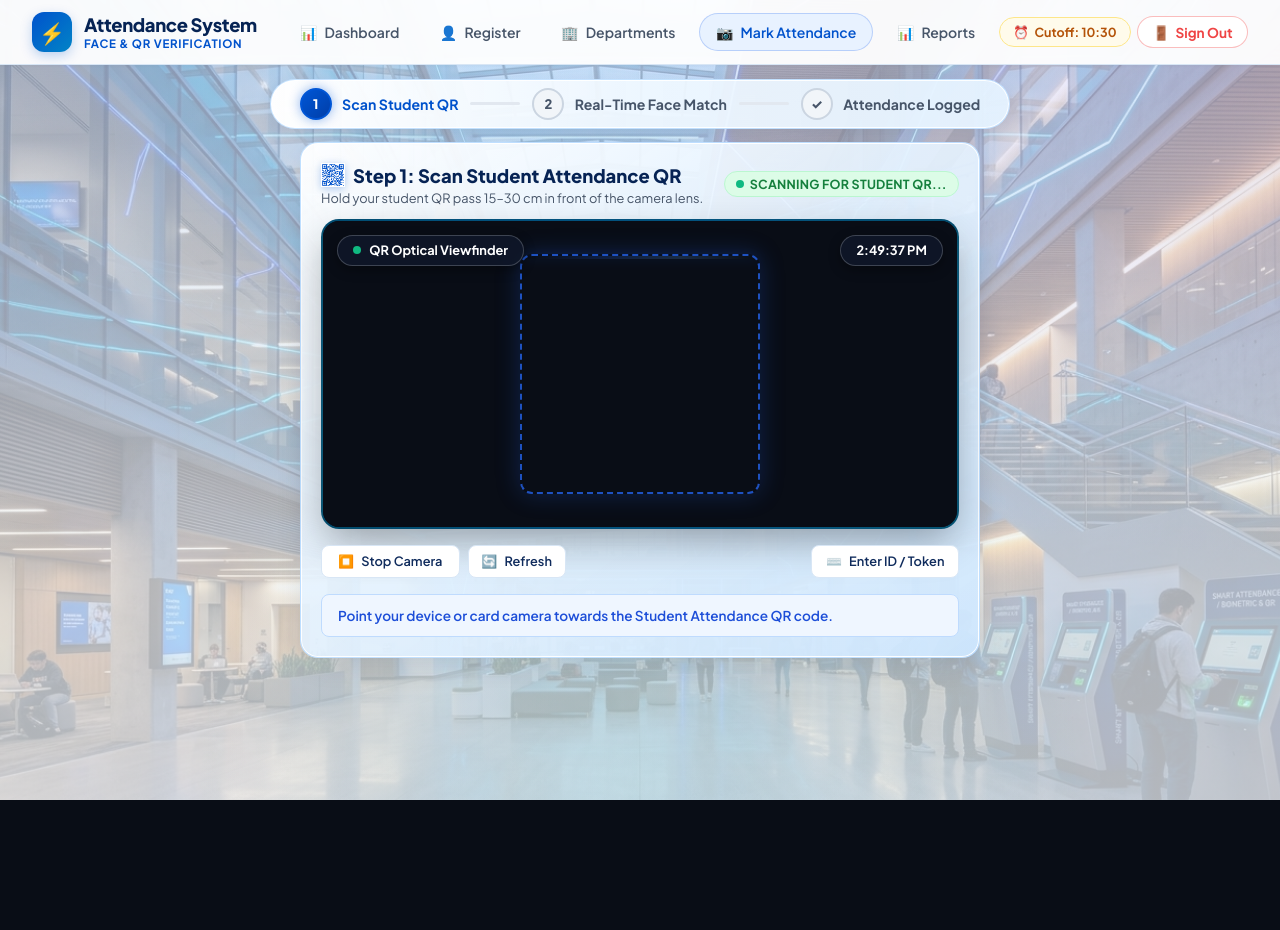
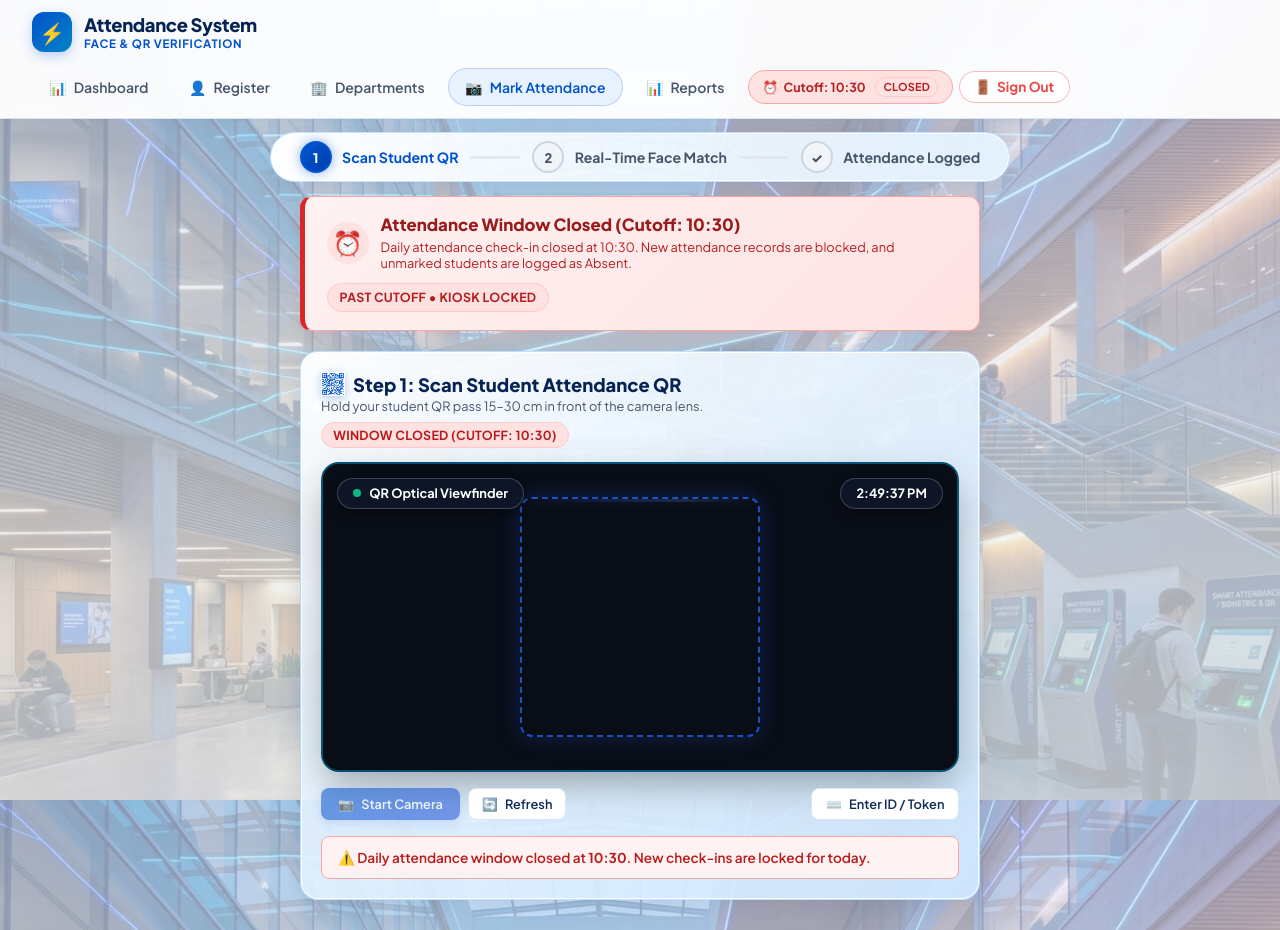
Before and after one commit to Sakthi1674/project, a Flask app: page /attendance in a window 1280 px wide. Before the commit the page ends 800 px from the top, so only its background shows below. Run offline with Flask 3, Linux system fonts and the light colour scheme; the visitor is signed in with stand-in values (Sample User, id 1); data that the repository does not hold is empty.

Commit message:
version 4

```diff
--- a/app.py
+++ b/app.py
@@ -45,6 +45,13 @@
     return decorated_function
 
 # Context processor to inject common metrics/variables into templates
+@app.before_request
+def auto_check_cutoff_absentees():
+    """Automatically marks unmarked students as ABSENT when past daily cutoff time."""
+    if request.path.startswith("/static"):
+        return
+    AttendanceService.auto_mark_absentees_if_past_cutoff()
+
 @app.context_processor
 def inject_globals():
     try:
@@ -529,11 +536,29 @@
     except Exception:
         recent_logs = []
     model_exists = os.path.exists(Config.TRAINER_FILE)
-    return render_template("attendance.html", recent_logs=recent_logs, model_exists=model_exists)
+    cutoff_val = Config.get_cutoff_time()
+    is_past = AttendanceService.is_past_cutoff(cutoff_val)
+    return render_template(
+        "attendance.html",
+        recent_logs=recent_logs,
+        model_exists=model_exists,
+        cutoff_time=cutoff_val,
+        is_past_cutoff=is_past
+    )
 
 @app.route("/validate-student-qr", methods=["POST"])
 def validate_student_qr():
     """Validates scanned student QR code and returns student profile."""
+    cutoff_str = Config.get_cutoff_time()
+    if AttendanceService.is_past_cutoff(cutoff_str):
+        AttendanceService.auto_mark_absentees_if_past_cutoff()
+        return jsonify({
+            "success": False,
+            "is_past_cutoff": True,
+            "cutoff_time": cutoff_str,
+            "message": f"Attendance window closed at {cutoff_str}. Attendance cannot be marked after the cutoff time."
+        }), 403
+
     data = request.get_json(silent=True) or {}
     qr_data = data.get("qr_data") or data.get("qr_token") or data.get("token")
     if not qr_data:
@@ -550,6 +575,16 @@
     Checks that the face in front of the camera matches the scanned student,
     checks for duplicate attendance today, and records attendance.
     """
+    cutoff_str = Config.get_cutoff_time()
+    if AttendanceService.is_past_cutoff(cutoff_str):
+        AttendanceService.auto_mark_absentees_if_past_cutoff()
+        return jsonify({
+            "success": False,
+            "is_past_cutoff": True,
+            "cutoff_time": cutoff_str,
+            "message": f"Attendance window closed at {cutoff_str}. Attendance cannot be marked after the cutoff time."
+        }), 403
+
     data = request.get_json(silent=True) or {}
     student_id = data.get("student_id") or data.get("person_id")
     image_base64 = data.get("image")
@@ -597,6 +632,16 @@
 
 @app.route("/mark-attendance", methods=["POST"])
 def mark_attendance():
+    cutoff_str = Config.get_cutoff_time()
+    if AttendanceService.is_past_cutoff(cutoff_str):
+        AttendanceService.auto_mark_absentees_if_past_cutoff()
+        return jsonify({
+            "success": False,
+            "is_past_cutoff": True,
+            "cutoff_time": cutoff_str,
+            "message": f"Attendance window closed at {cutoff_str}. Attendance cannot be marked after the cutoff time."
+        }), 403
+
     data = request.get_json(silent=True) or {}
     qr_token = data.get("qr_token")
     image_base64 = data.get("image")
@@ -657,7 +702,8 @@
     # 3. Flat attendance logs for table
     records = AttendanceService.get_report(date_filter=date_filter, search=search_query)
 
-    is_past_cutoff = AttendanceService.is_past_cutoff(Config.ATTENDANCE_CUTOFF_TIME)
+    cutoff_val = Config.get_cutoff_time()
+    is_past_cutoff = AttendanceService.is_past_cutoff(cutoff_val)
 
     return render_template(
         "report.html",
@@ -669,7 +715,7 @@
         overall_present=overall_present,
         overall_absent=overall_absent,
         overall_rate=overall_rate,
-        cutoff_time=Config.ATTENDANCE_CUTOFF_TIME,
+        cutoff_time=cutoff_val,
         is_past_cutoff=is_past_cutoff,
         is_today=(date_filter == date.today().isoformat())
     )
@@ -699,7 +745,7 @@
     force = bool(data.get("force", False))
 
     result = AttendanceService.process_cutoff_absentees(
-        cutoff_time_str=Config.ATTENDANCE_CUTOFF_TIME,
+        cutoff_time_str=Config.get_cutoff_time(),
         target_date=target_date,
         force=force
     )
--- a/templates/attendance.html
+++ b/templates/attendance.html
@@ -21,6 +21,28 @@
     </div>
 </div>
 
+{% if is_past_cutoff %}
+<!-- Cutoff Window Closed Notice -->
+<div class="glass-card animate-fade-in" style="max-width: 680px; margin: 0 auto 1.25rem auto; padding: 1.15rem 1.35rem; background: linear-gradient(135deg, #fef2f2 0%, #fee2e2 100%); border: 1.5px solid #fca5a5; border-left: 5px solid #dc2626; border-radius: var(--radius-md); box-shadow: 0 4px 14px rgba(220, 38, 38, 0.08); display: flex; align-items: center; justify-content: space-between; flex-wrap: wrap; gap: 0.75rem;">
+    <div style="display: flex; align-items: center; gap: 0.75rem;">
+        <div style="width: 42px; height: 42px; border-radius: 50%; background: #fee2e2; color: #dc2626; display: flex; align-items: center; justify-content: center; font-size: 1.5rem; flex-shrink: 0;">
+            ⏰
+        </div>
+        <div>
+            <div style="font-size: 1.05rem; font-weight: 800; color: #991b1b; line-height: 1.2;">
+                Attendance Window Closed (Cutoff: {{ cutoff_time }})
+            </div>
+            <div style="font-size: 0.8rem; color: #b91c1c; margin-top: 0.2rem;">
+                Daily attendance check-in closed at {{ cutoff_time }}. New attendance records are blocked, and unmarked students are logged as Absent.
+            </div>
+        </div>
+    </div>
+    <span class="badge badge-danger" style="font-size: 0.78rem; padding: 0.35rem 0.75rem;">
+        Past Cutoff &bull; Kiosk Locked
+    </span>
+</div>
+{% endif %}
+
 <!-- Centered Attendance Scanner Kiosk -->
 <div style="max-width: 680px; margin: 0 auto 1rem auto;" class="animate-fade-in">
     <!-- =============================================================
@@ -42,7 +64,11 @@
                     Hold your student QR pass 15&ndash;30 cm in front of the camera lens.
                 </p>
             </div>
+            {% if is_past_cutoff %}
+            <span id="qr-cam-badge" class="badge badge-danger" style="font-size: 0.78rem;">Window Closed (Cutoff: {{ cutoff_time }})</span>
+            {% else %}
             <span id="qr-cam-badge" class="badge badge-warning" style="font-size: 0.78rem;">Camera Standby</span>
+            {% endif %}
         </div>
 
         <!-- Viewfinder Camera Box -->
@@ -72,7 +98,8 @@
             style="display: flex; justify-content: space-between; align-items: center; margin-top: 1rem; flex-wrap: wrap; gap: 0.75rem;">
             <div style="display: flex; gap: 0.5rem;">
                 <button id="btn-start-qr-cam" class="btn btn-primary btn-sm" onclick="startQRScanner()"
-                    style="padding: 0.45rem 1rem;">
+                    style="padding: 0.45rem 1rem; {% if is_past_cutoff %}opacity: 0.55; cursor: not-allowed;{% endif %}"
+                    {% if is_past_cutoff %}disabled title="Attendance window closed at {{ cutoff_time }}"{% endif %}>
                     <span>📷</span> Start Camera
                 </button>
                 <button id="btn-stop-qr-cam" class="btn btn-outline btn-sm" onclick="stopQRScanner()"
@@ -291,6 +318,9 @@
 
 {% block scripts %}
 <script>
+    const isPastCutoff = {{ 'true' if is_past_cutoff else 'false' }};
+    const cutoffTime = "{{ cutoff_time }}";
+
     let currentStudent = null;
     let qrScanner = null;
     let faceStream = null;
@@ -318,6 +348,12 @@
 
     // --- Phase 1: Real-Time Student QR Code Scanning ---
     function startQRScanner() {
+        if (isPastCutoff) {
+            setAlert(qrAlert, `⚠️ Attendance window closed at ${cutoffTime}. New attendance records cannot be created today.`, 'danger');
+            showToast(`Attendance window closed at ${cutoffTime}.`, 'danger');
+            return;
+        }
+
         if (!qrScanner) {
             qrScanner = new QRScanner(qrVideo, null, {
                 onScan: (decodedText) => handleStudentQRScanned(decodedText),
@@ -353,13 +389,25 @@
         document.getElementById('btn-stop-qr-cam').style.display = 'none';
         const badge = document.getElementById('qr-cam-badge');
         if (badge) {
-            badge.className = 'badge badge-warning';
-            badge.innerText = 'Camera Standby';
+            if (isPastCutoff) {
+                badge.className = 'badge badge-danger';
+                badge.innerText = `Window Closed (${cutoffTime})`;
+            } else {
+                badge.className = 'badge badge-warning';
+                badge.innerText = 'Camera Standby';
+            }
         }
     }
 
     async function handleStudentQRScanned(qrData) {
         if (!qrData) return;
+        if (isPastCutoff) {
+            if (qrScanner) qrScanner.stop();
+            setAlert(qrAlert, `⚠️ Attendance window closed at ${cutoffTime}. New check-ins are blocked.`, 'danger');
+            showToast(`Attendance window closed at ${cutoffTime}.`, 'danger');
+            return;
+        }
+
         qrScanner.stop();
         setAlert(qrAlert, `Student QR Detected! Validating credential in real-time...`, 'info');
 
@@ -371,6 +419,12 @@
             });
             const data = await res.json();
 
+            if (data.is_past_cutoff) {
+                setAlert(qrAlert, `⚠️ ${data.message || 'Attendance window closed at ' + cutoffTime + '.'}`, 'danger');
+                showToast(data.message || 'Attendance cutoff reached.', 'danger', 5000);
+                return;
+            }
+
             if (data.success && data.person) {
                 currentStudent = data.person;
                 showToast(`Student Verified: ${currentStudent.name}! Starting face cross-check...`, 'success', 2500);
@@ -379,12 +433,16 @@
             } else {
                 setAlert(qrAlert, data.message || 'QR code does not match any enrolled student.', 'danger');
                 showToast(data.message || 'Invalid Student QR.', 'danger');
-                setTimeout(() => startQRScanner(), 2000);
+                setTimeout(() => {
+                    if (!isPastCutoff) startQRScanner();
+                }, 2000);
             }
         } catch (err) {
             console.error(err);
             setAlert(qrAlert, 'Server error during student QR verification.', 'danger');
-            setTimeout(() => startQRScanner(), 2000);
+            setTimeout(() => {
+                if (!isPastCutoff) startQRScanner();
+            }, 2000);
         }
     }
 
@@ -453,6 +511,14 @@
                 });
 
                 const data = await res.json();
+
+                if (data.is_past_cutoff) {
+                    clearInterval(realTimeFaceCheckInterval);
+                    realTimeFaceCheckInterval = null;
+                    setAlert(faceAlert, `⚠️ ${data.message || 'Attendance window closed at ' + cutoffTime + '.'}`, 'danger');
+                    showToast(data.message || 'Attendance closed.', 'danger', 5000);
+                    return;
+                }
 
                 if (res.ok && data.success) {
                     // Match Confirmed!
@@ -603,7 +669,11 @@
         qrAlert.style.display = 'none';
         faceAlert.style.display = 'none';
 
-        startQRScanner();
+        if (!isPastCutoff) {
+            startQRScanner();
+        } else {
+            setAlert(qrAlert, `⚠️ Daily attendance window closed at <strong>${cutoffTime}</strong>. New check-ins are locked for today.`, 'danger');
+        }
     }
 
     function setAlert(el, msg, type) {
@@ -629,9 +699,13 @@
         el.innerHTML = msg;
     }
 
-    // Auto-start QR scanner on initial load
+    // Auto-start QR scanner on initial load only if check-in window is open
     window.addEventListener('DOMContentLoaded', () => {
-        startQRScanner();
+        if (!isPastCutoff) {
+            startQRScanner();
+        } else {
+            setAlert(qrAlert, `⚠️ Daily attendance window closed at <strong>${cutoffTime}</strong>. New check-ins are locked for today.`, 'danger');
+        }
     });
 </script>
 {% endblock %}
--- a/templates/base.html
+++ b/templates/base.html
@@ -92,8 +92,13 @@
                     </li>
                     {% if cutoff_time %}
                     <li>
-                        <span class="cutoff-badge" title="Attendance Cutoff Time from environment">
+                        <span class="cutoff-badge" title="Attendance Cutoff Time: {{ cutoff_time }}{% if is_past_cutoff %} (Window Closed){% else %} (Check-in Active){% endif %}" style="{% if is_past_cutoff %}background: #fee2e2; border-color: #fca5a5; color: #b91c1c;{% endif %}">
                             <span>⏰</span> Cutoff: {{ cutoff_time }}
+                            {% if is_past_cutoff %}
+                                <span class="badge badge-danger" style="font-size: 0.68rem; margin-left: 4px; padding: 0.15rem 0.45rem;">Closed</span>
+                            {% else %}
+                                <span class="badge badge-success" style="font-size: 0.68rem; margin-left: 4px; padding: 0.15rem 0.45rem;"><span class="pulse-dot"></span> Active</span>
+                            {% endif %}
                         </span>
                     </li>
                     {% endif %}
```
Also changed, not shown: config.py (+7 -2 lines), services/attendance_service.py (+71 -14 lines), services/database_service.py (+28 -0 lines), test_system.py (+61 -3 lines), static/qr/Aero_1789189943/1.png, static/qr/Computer_Science/1.png, 2 other files.
